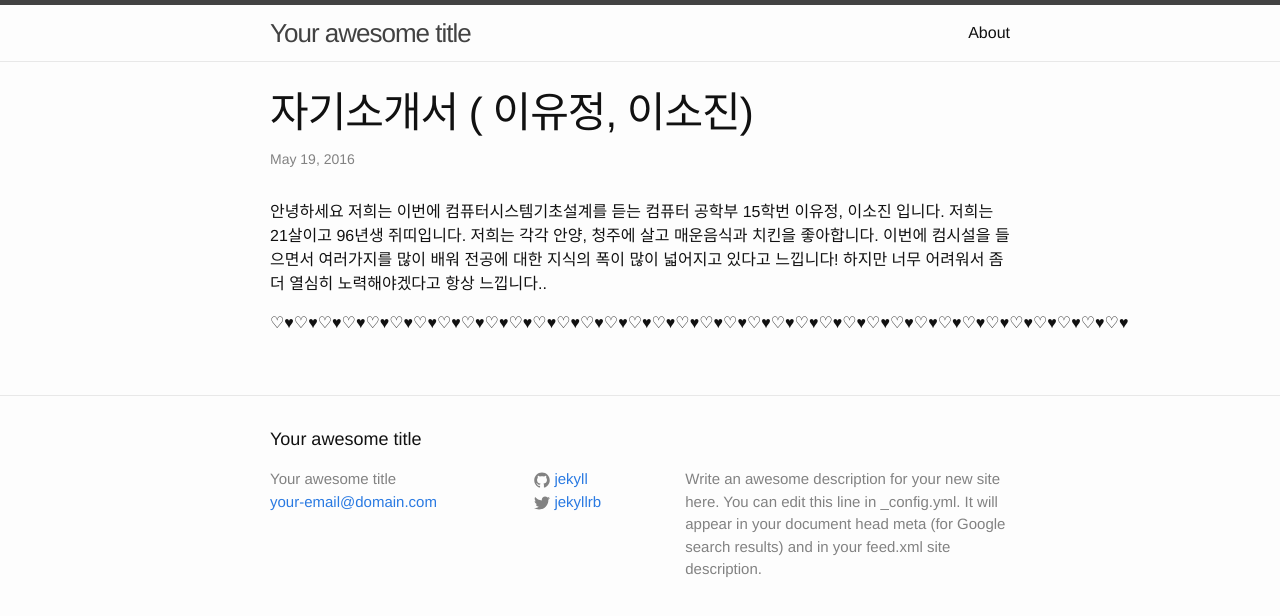
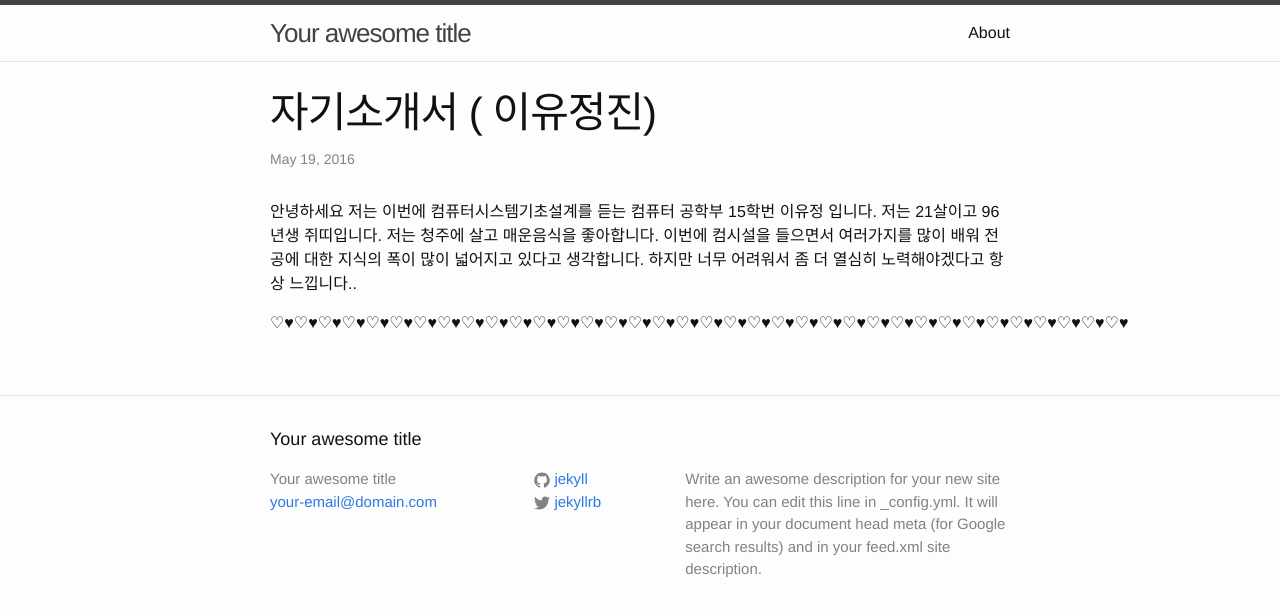
Before and after one commit to dbwjddldb96/dbwjddldb96.github.com, a Jekyll site: the page built from _posts/2016-05-19-welcome-to-jekyll.markdown, in a window 1280 px wide. Shown: the top 616 px of the page. Built offline with Jekyll 4.4.1, drawn with Linux system fonts in a browser that asks for light colours.

Commit message:
Update 2016-05-19-welcome-to-jekyll.markdown

```diff
--- a/_posts/2016-05-19-welcome-to-jekyll.markdown
+++ b/_posts/2016-05-19-welcome-to-jekyll.markdown
@@ -1,13 +1,13 @@
 ---
 layout: post
-title:  "자기소개서 ( 이유정, 이소진)"
+title:  "자기소개서 ( 이유정진)"
 date:   2016-05-19 14:45:59 +0900
 categories: jekyll update
 ---
-안녕하세요 저희는 이번에 컴퓨터시스템기초설계를 듣는 컴퓨터 공학부 15학번 이유정, 이소진 입니다.
-저희는 21살이고 96년생 쥐띠입니다.
-저희는 각각 안양, 청주에 살고 매운음식과 치킨을 좋아합니다.
-이번에 컴시설을 들으면서 여러가지를 많이 배워 전공에 대한 지식의 폭이 많이 넓어지고 있다고 느낍니다!
+안녕하세요 저는 이번에 컴퓨터시스템기초설계를 듣는 컴퓨터 공학부 15학번 이유정 입니다.
+저는 21살이고 96년생 쥐띠입니다.
+저는 청주에 살고 매운음식을 좋아합니다.
+이번에 컴시설을 들으면서 여러가지를 많이 배워 전공에 대한 지식의 폭이 많이 넓어지고 있다고 생각합니다.
 하지만 너무 어려워서 좀 더 열심히 노력해야겠다고 항상 느낍니다..
 
 ♡♥♡♥♡♥♡♥♡♥♡♥♡♥♡♥♡♥♡♥♡♥♡♥♡♥♡♥♡♥♡♥♡♥♡♥♡♥♡♥♡♥♡♥♡♥♡♥♡♥♡♥♡♥♡♥♡♥♡♥♡♥♡♥♡♥♡♥♡♥♡♥
```
